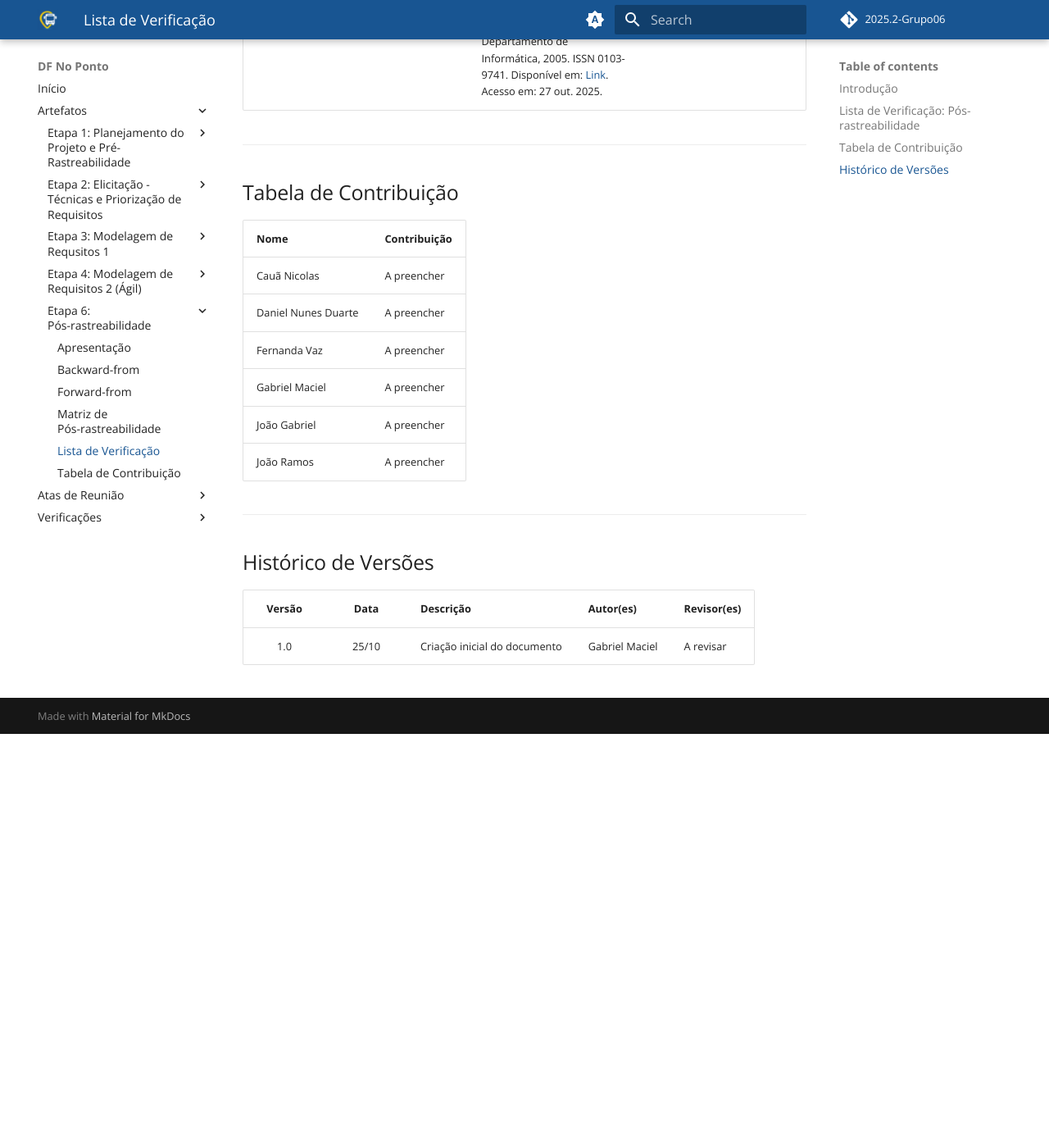
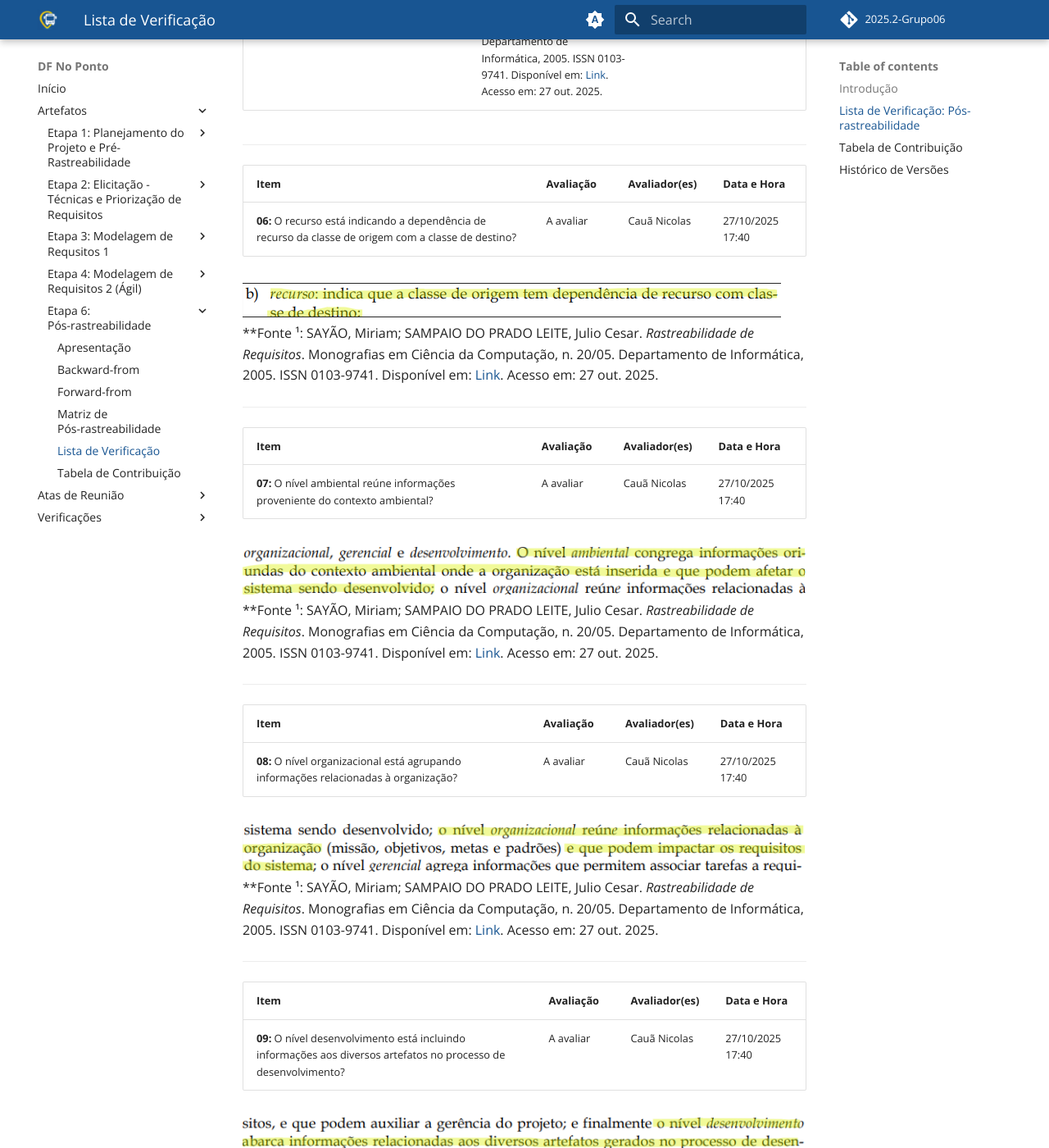
Before and after one commit to Requisitos-de-Software/2025.2-Grupo06, an MkDocs documentation site: the page built from docs/checklist/lista05.md, in a window 1280 px wide and 1400 px high, scrolled down 1382 px. Shown: the whole window at 82% size. Built offline with MkDocs 1.6.1 and Material for MkDocs 9.7.7, drawn with Linux system fonts in a browser that asks for light colours; comment, search, counter and statistics services are not loaded; before the commit the page ends 2277 px from its top, so only the background shows below that; some of the changed text lies outside the part shown.

Commit message:
adição de itens a lv

```diff
--- a/docs/checklist/lista05.md
+++ b/docs/checklist/lista05.md
@@ -16,11 +16,56 @@ Uma lista de verificação, também conhecida como checklist, é uma ferramenta
 
 ---
 
+| Item | Avaliação | Avaliador(es) | Data e Hora |
+|:-----|:----------|:--------------|:-------------|
+| **06:** O recurso está indicando a dependência de recurso da classe de origem com a classe de destino? | A avaliar | Cauã Nicolas | 27/10/2025 17:40 |
+
+![Fonte do Item 1](../assets/imagens/checklist_5/6-lv.png)
+**Fonte ¹: SAYÃO, Miriam; SAMPAIO DO PRADO LEITE, Julio Cesar. *Rastreabilidade de Requisitos*. Monografias em Ciência da Computação, n. 20/05. Departamento de Informática, 2005. ISSN 0103-9741. Disponível em: [Link](https://aprender3.unb.br/pluginfile.php/3210698/mod_resource/content/3/05_20_sayao.pdf). Acesso em: 27 out. 2025.
+
+---
+
+| Item | Avaliação | Avaliador(es) | Data e Hora |
+|:-----|:----------|:--------------|:-------------|
+| **07:** O nível ambiental reúne informações proveniente do contexto ambiental? | A avaliar | Cauã Nicolas | 27/10/2025 17:40 |
+
+![Fonte do Item 1](../assets/imagens/checklist_5/7-lv.png)
+**Fonte ¹: SAYÃO, Miriam; SAMPAIO DO PRADO LEITE, Julio Cesar. *Rastreabilidade de Requisitos*. Monografias em Ciência da Computação, n. 20/05. Departamento de Informática, 2005. ISSN 0103-9741. Disponível em: [Link](https://aprender3.unb.br/pluginfile.php/3210698/mod_resource/content/3/05_20_sayao.pdf). Acesso em: 27 out. 2025.
+
+---
+
+| Item | Avaliação | Avaliador(es) | Data e Hora |
+|:-----|:----------|:--------------|:-------------|
+| **08:** O nível organizacional está agrupando informações relacionadas à organização? | A avaliar | Cauã Nicolas | 27/10/2025 17:40 |
+
+![Fonte do Item 1](../assets/imagens/checklist_5/8-lv.png)
+**Fonte ¹: SAYÃO, Miriam; SAMPAIO DO PRADO LEITE, Julio Cesar. *Rastreabilidade de Requisitos*. Monografias em Ciência da Computação, n. 20/05. Departamento de Informática, 2005. ISSN 0103-9741. Disponível em: [Link](https://aprender3.unb.br/pluginfile.php/3210698/mod_resource/content/3/05_20_sayao.pdf). Acesso em: 27 out. 2025.
+
+---
+
+| Item | Avaliação | Avaliador(es) | Data e Hora |
+|:-----|:----------|:--------------|:-------------|
+| **09:** O nível desenvolvimento está incluindo informações aos diversos artefatos no processo de desenvolvimento? | A avaliar | Cauã Nicolas | 27/10/2025 17:40 |
+
+![Fonte do Item 1](../assets/imagens/checklist_5/9-lv.png)
+**Fonte ¹: SAYÃO, Miriam; SAMPAIO DO PRADO LEITE, Julio Cesar. *Rastreabilidade de Requisitos*. Monografias em Ciência da Computação, n. 20/05. Departamento de Informática, 2005. ISSN 0103-9741. Disponível em: [Link](https://aprender3.unb.br/pluginfile.php/3210698/mod_resource/content/3/05_20_sayao.pdf). Acesso em: 27 out. 2025.
+
+---
+
+| Item | Avaliação | Avaliador(es) | Data e Hora |
+|:-----|:----------|:--------------|:-------------|
+| **10:** A satisfação está indicando a dependência de satisfação da classe de origem com a classe de destino? | A avaliar | Cauã Nicolas | 27/10/2025 17:40 |
+
+![Fonte do Item 1](../assets/imagens/checklist_5/10-lv.png)
+**Fonte ¹: SAYÃO, Miriam; SAMPAIO DO PRADO LEITE, Julio Cesar. *Rastreabilidade de Requisitos*. Monografias em Ciência da Computação, n. 20/05. Departamento de Informática, 2005. ISSN 0103-9741. Disponível em: [Link](https://aprender3.unb.br/pluginfile.php/3210698/mod_resource/content/3/05_20_sayao.pdf). Acesso em: 27 out. 2025.
+
+---
+
 ## Tabela de Contribuição
 
 | Nome | Contribuição |
 |------|--------------|
-| Cauã Nicolas | A preencher |
+| Cauã Nicolas | Adição dos itens 5, 6, 7, 8, 9 e 10 |
 | Daniel Nunes Duarte | A preencher |
 | Fernanda Vaz | A preencher |
 | Gabriel Maciel | A preencher |
@@ -33,4 +78,5 @@ Uma lista de verificação, também conhecida como checklist, é uma ferramenta
 
 | Versão | Data | Descrição | Autor(es) | Revisor(es) |
 |:------:|:----:|-----------|-----------|-------------|
-| 1.0 | 25/10 | Criação inicial do documento | Gabriel Maciel | A revisar |
+| 1.0 | 25/10 | Criação inicial do documento | Gabriel Maciel | Cauã Nicolas |
+| 1.1 | 25/10 | Criação inicial do documento | Cauã Nicolas | A revisar |
```
Also changed, not shown: docs/assets/imagens/checklist_5/10-lv.png (added), docs/assets/imagens/checklist_5/6-lv.png (added), docs/assets/imagens/checklist_5/7-lv.png (added), docs/assets/imagens/checklist_5/8-lv.png (added), docs/assets/imagens/checklist_5/9-lv.png (added).
